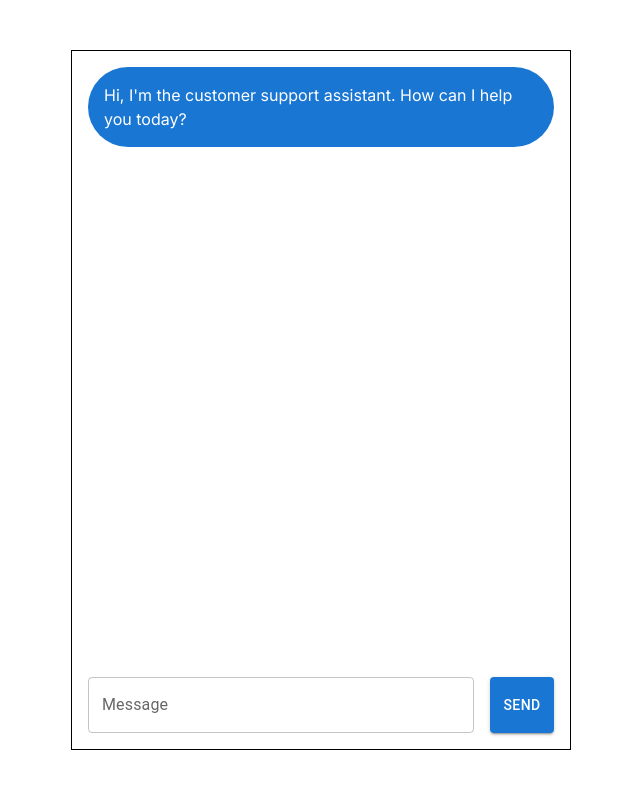
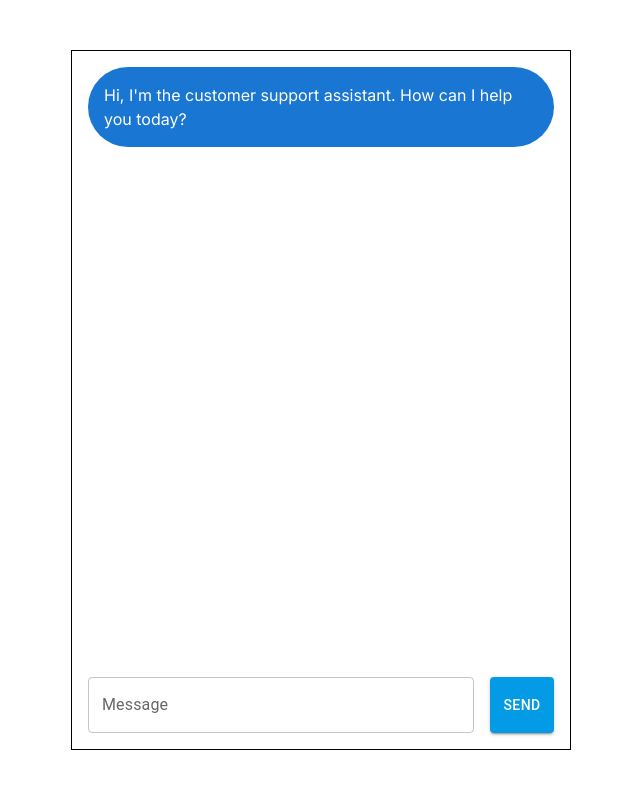
Before and after one commit to Anais-Z/AI-Chat-Support, a Next.js app: page / in a window 1280 px wide. Shown: the top 788 px of the page, without its empty margins (319-959 px from the left). Built offline with nearby package versions, Linux system fonts and the light colour scheme.

Commit message:
Changed background color of text and button

```diff
--- a/app/page.js
+++ b/app/page.js
@@ -4,12 +4,17 @@
 
 import { useState } from "react";
 import { Box, Modal, Stack, TextField, Typography, Button, List } from "@mui/material";
+import { deepPurple, lightBlue} from '@mui/material/colors';
+import { light } from "@mui/material/styles/createPalette";
 
 export default function Home() {
   const [messages, setMessages] = useState([{
     role: "assistant",
     content: "Hi, I'm the customer support assistant. How can I help you today?"
   }])
+
+  const userTextBackgroundColor = deepPurple['A400']
+
 
   const [message, setMessage] = useState('')
 
@@ -81,7 +86,7 @@ export default function Home() {
                 justifyContent={message.role == 'assistant' ? 'flex-start' : 'flex-end'}
               >
                 <Box
-                bgcolor={message.role == 'assistant' ? 'primary.main' : 'secondary.main'}
+                bgcolor={message.role == 'assistant' ? 'primary.main' : userTextBackgroundColor}
                 color = "white"
                 borderRadius={16}
                 p={2}
@@ -97,7 +102,12 @@ export default function Home() {
           <TextField label="Message" fullWidth
           value={message}
           onChange={(e) => setMessage(e.target.value)}/>
-          <Button variant="contained" onClick={sendMessage}> Send</Button>
+          <Button variant="contained"
+           onClick={sendMessage}
+           sx={{
+            backgroundColor: "#039be5"
+           }}
+          > Send</Button>
         </Stack>
       </Stack>
 
```
